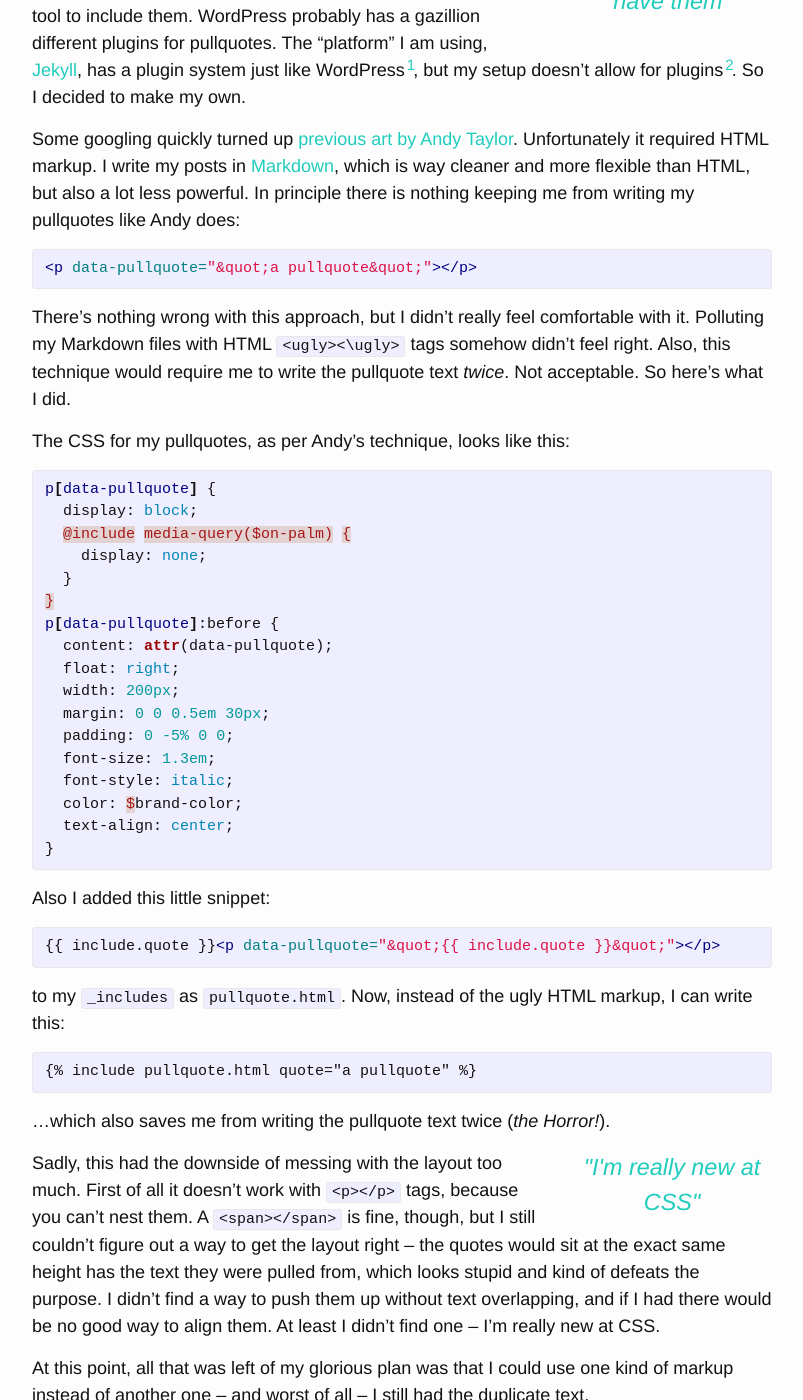
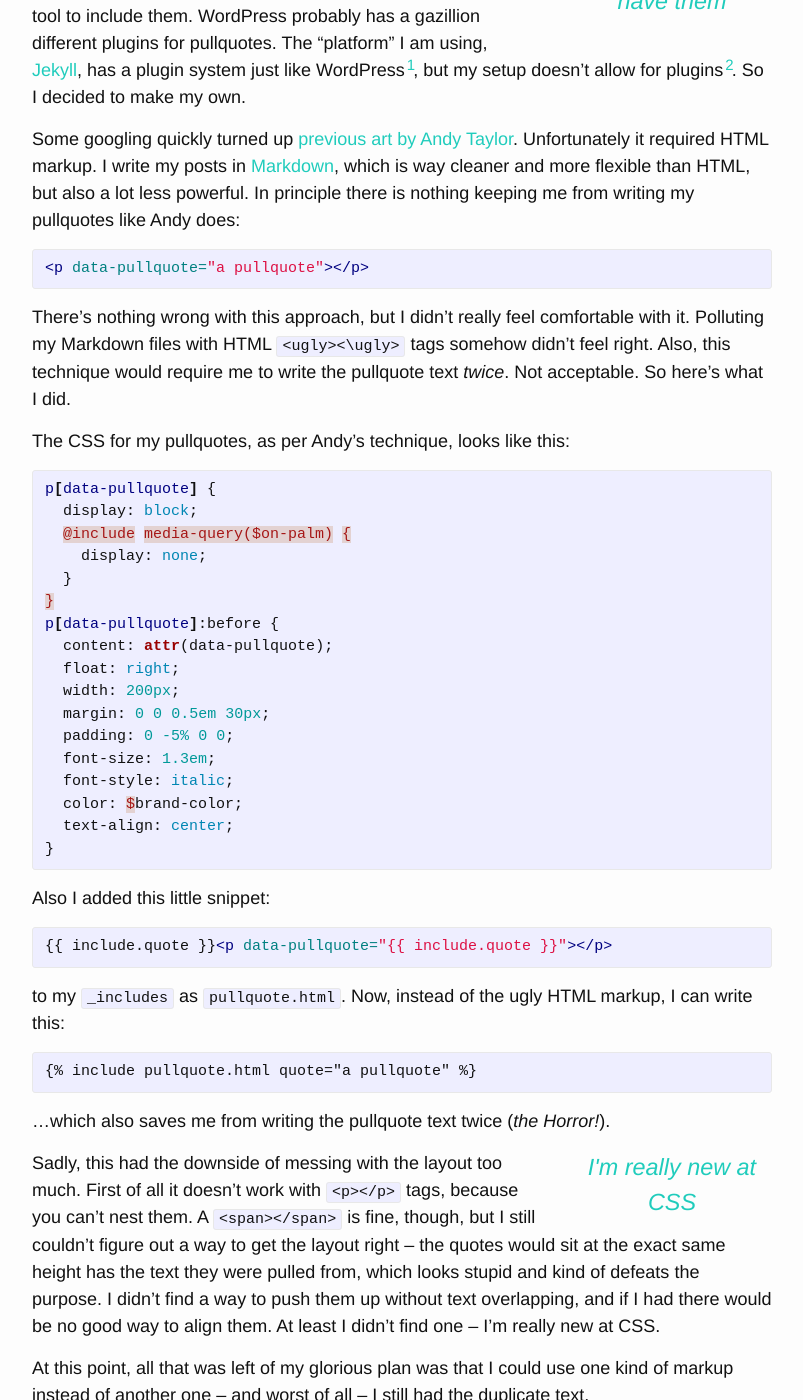
Before and after one commit to acdpnk/chrifpa.github.io, a Jekyll site: the page built from _posts/2014-11-18-pullquotes-in-jekyll.md, in a window 1280 px wide and 1400 px high, scrolled down 450 px. Shown: the whole window, without its empty margins (238-1041 px from the left). Built offline with Jekyll 4.4.1, drawn with Linux system fonts in a browser that asks for light colours.

Commit message:
2014-11-19: change

````diff
--- a/_includes/pullquote.html
+++ b/_includes/pullquote.html
@@ -1 +1 @@
-<p data-pullquote="&quot;{{ include.quote }}&quot;"></p>
+<p data-pullquote="{{ include.quote }}"></p>
--- a/_posts/2014-11-18-pullquotes-in-jekyll.md
+++ b/_posts/2014-11-18-pullquotes-in-jekyll.md
@@ -13,7 +13,7 @@ You know [pullquotes][] -- all the cool blogs have them. As far as I know, all t
 
 Some googling quickly turned up [previous art by Andy Taylor][]. Unfortunately it required HTML markup. I write my posts in [Markdown][], which is way cleaner and more flexible than HTML, but also a lot less powerful. In principle there is nothing keeping me from writing my pullquotes like Andy does:
 {% highlight html %}
-<p data-pullquote="&quot;a pullquote&quot;"></p>
+<p data-pullquote="a pullquote"></p>
 {% endhighlight %}
 
 There's nothing wrong with this approach, but I didn't really feel comfortable with it. Polluting my Markdown files with HTML ```<ugly><\ugly>``` tags somehow didn't feel right. Also, this technique would require me to write the pullquote text *twice*. Not acceptable. So here's what I did.
@@ -43,7 +43,7 @@ Also I added this little snippet:
 
 {% highlight html %}
 {% raw %}
-{{ include.quote }}<p data-pullquote="&quot;{{ include.quote }}&quot;"></p>
+{{ include.quote }}<p data-pullquote="{{ include.quote }}"></p>
 {% endraw %}
 {% endhighlight %}
 
````
